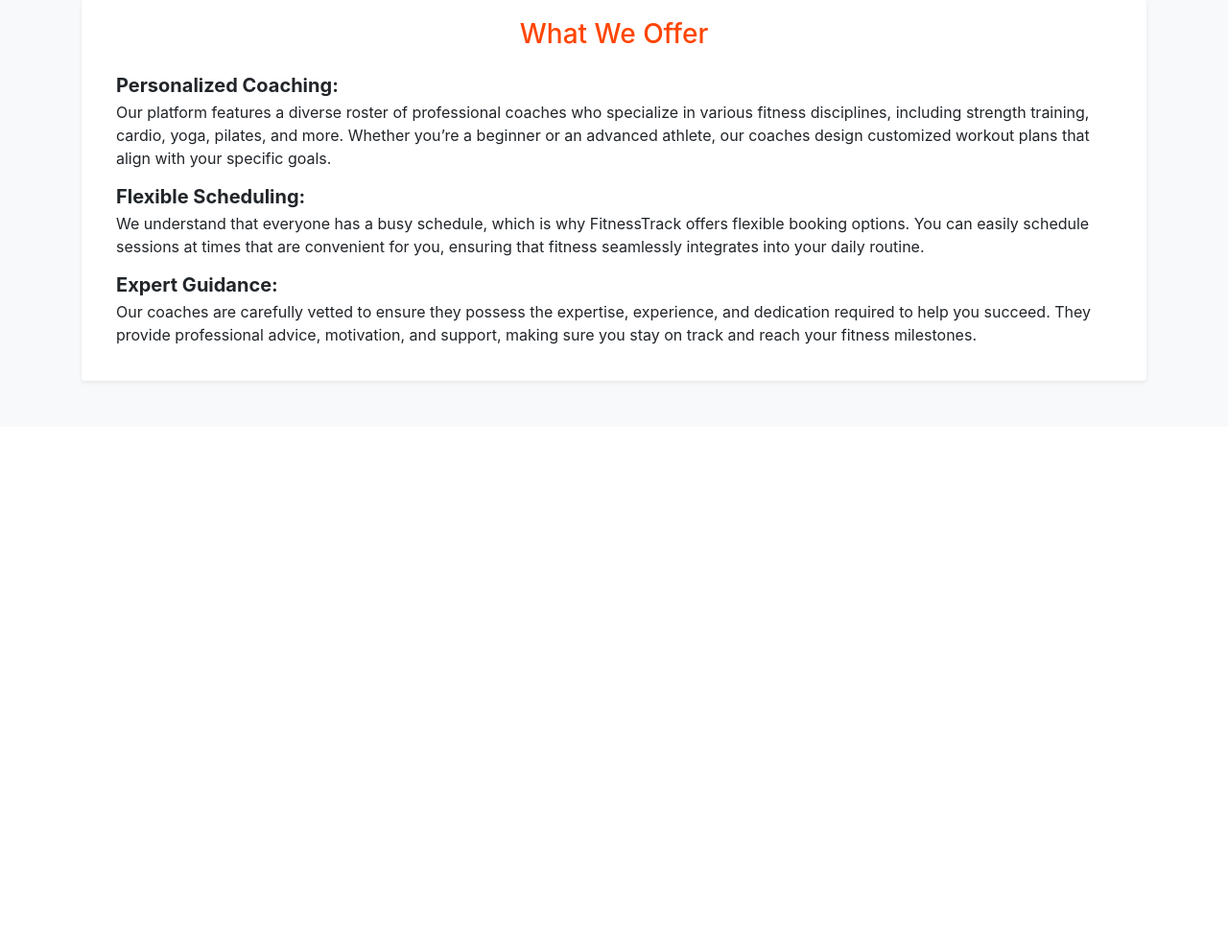
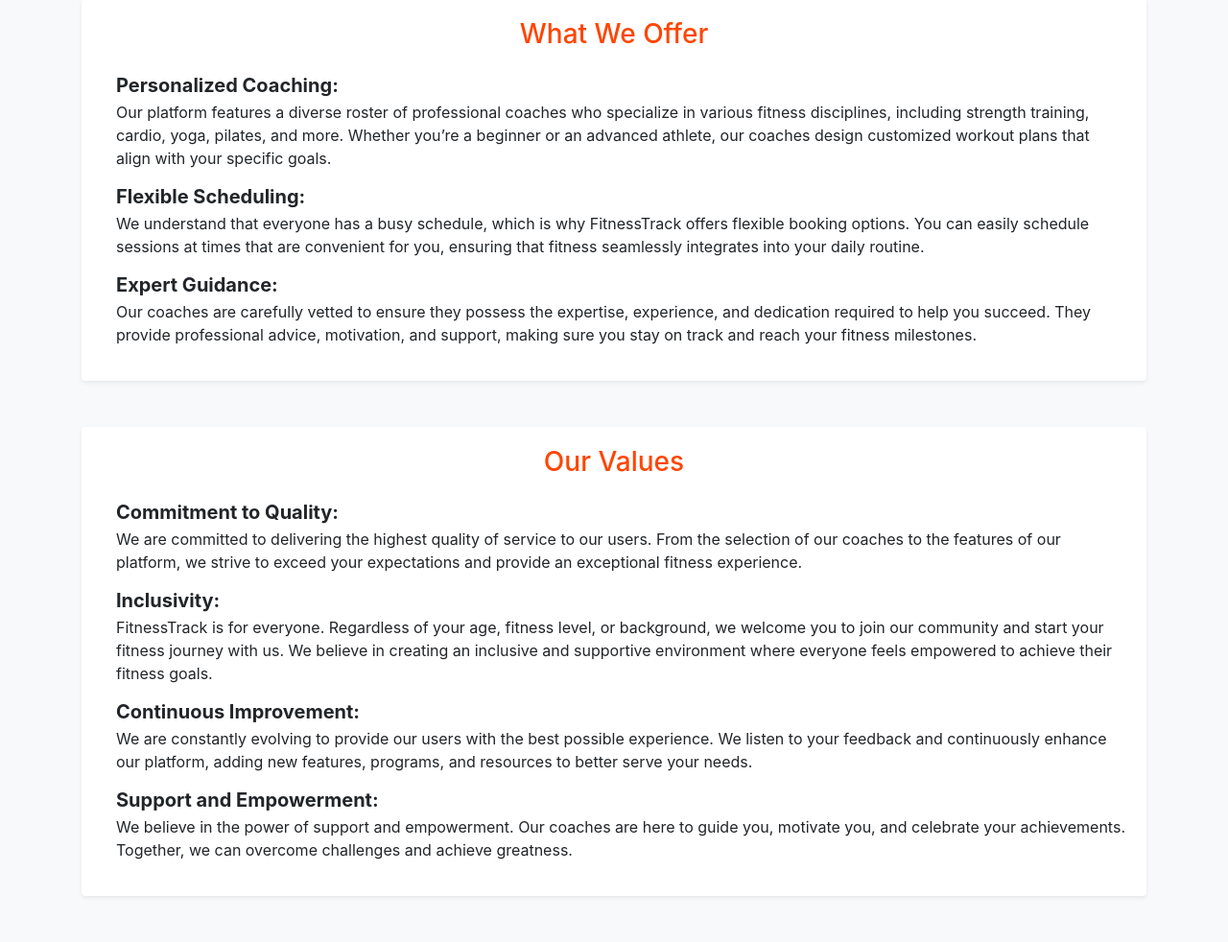
Before and after one commit to Izzeddin-Samara/Fitness_Track, a Django app: page /about_us/ in a window 1280 px wide. Shown: the part 649-1631 px from the top of the page at 96% size. Before the commit the page ends 1049 px from the top, so only its background shows below. Run offline with Django 3.2, Linux system fonts and the light colour scheme; some libraries are stand-ins or nearby versions.

Commit message:
Add 'Our Values' section to About Us page

```diff
--- a/app/templates/about_us.html
+++ b/app/templates/about_us.html
@@ -87,6 +87,53 @@
                 </div>
             </div>
         </section>
+
+        <section class="mb-5">
+            <div class="card shadow-sm border-0">
+                <div class="card-body">
+                    <h3 class="text-center mb-4">Our Values</h3>
+                    <ul class="list-unstyled">
+                        <li class="media mb-3">
+                            <i class="fas fa-star fa-2x text-primary mr-3"></i>
+                            <div class="media-body">
+                                <h5 class="mt-0 mb-1"><strong>Commitment to Quality:</strong></h5>
+                                We are committed to delivering the highest quality of service to our users. From the
+                                selection of our coaches to the features of our platform, we strive to exceed your
+                                expectations and provide an exceptional fitness experience.
+                            </div>
+                        </li>
+                        <li class="media mb-3">
+                            <i class="fas fa-users fa-2x text-primary mr-3"></i>
+                            <div class="media-body">
+                                <h5 class="mt-0 mb-1"><strong>Inclusivity:</strong></h5>
+                                FitnessTrack is for everyone. Regardless of your age, fitness level, or background, we
+                                welcome you to join our community and start your fitness journey with us. We believe in
+                                creating an inclusive and supportive environment where everyone feels empowered to
+                                achieve their fitness goals.
+                            </div>
+                        </li>
+                        <li class="media mb-3">
+                            <i class="fas fa-sync fa-2x text-primary mr-3"></i>
+                            <div class="media-body">
+                                <h5 class="mt-0 mb-1"><strong>Continuous Improvement:</strong></h5>
+                                We are constantly evolving to provide our users with the best possible experience. We
+                                listen to your feedback and continuously enhance our platform, adding new features,
+                                programs, and resources to better serve your needs.
+                            </div>
+                        </li>
+                        <li class="media mb-3">
+                            <i class="fas fa-sync fa-2x text-primary mr-3"></i>
+                            <div class="media-body">
+                                <h5 class="mt-0 mb-1"><strong>Support and Empowerment:</strong></h5>
+                                We believe in the power of support and empowerment. Our coaches are here to guide you,
+                                motivate you, and celebrate your achievements. Together, we can overcome challenges and
+                                achieve greatness.
+                            </div>
+                        </li>
+                    </ul>
+                </div>
+            </div>
+        </section>
     </main>
 </body>
 
```
